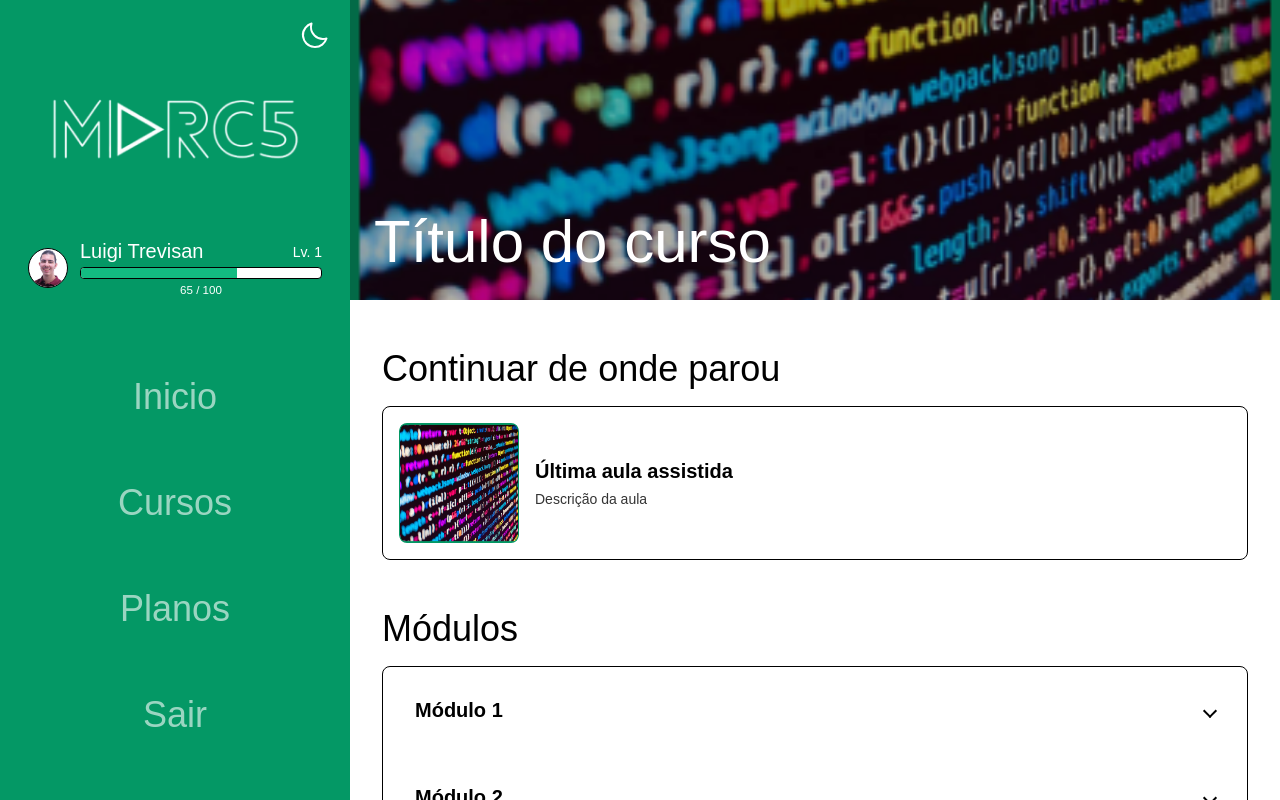
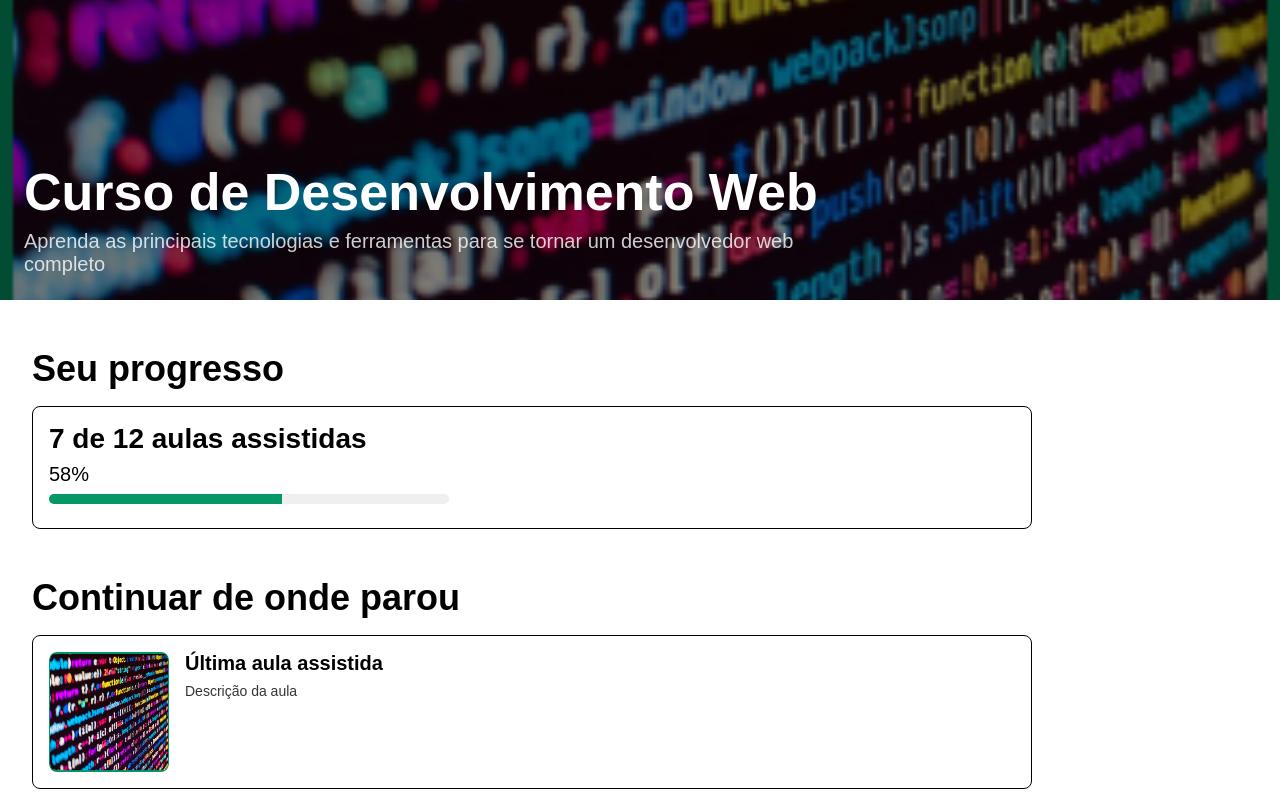
Before and after one commit to Rodrigosiq03/marc5-service, a React (Vite) app in the folder web/: page /cursos/1 in a window 1280 px wide. Shown: the top 800 px of the page. Built offline with nearby package versions, Linux system fonts and the light colour scheme; a web font is replaced by a local one.

Commit message:
feat: update course home screen and route

```diff
--- a/web/src/App.tsx
+++ b/web/src/App.tsx
@@ -102,10 +102,13 @@ function App() {
             <Route path="/inicio" element={<HomeScreen />} />
             <Route path="/cursos" element={<CoursesScreen />} />
             <Route
+              path={RESTRICTED_ROUTES.COURSE.path}
+              element={<CourseHomeScreen/>}
+            />
+            <Route
               path={RESTRICTED_ROUTES.LESSON.path}
               element={<LessonScreen toggleTheme={toggleTheme} isOpen={isSidebarOpen} setIsOpen={setIsSidebarOpen} />}
             />
-            <Route path="/cursos/:course_id" element={<CourseHomeScreen />} />
             <Route path="/planos" element={<PlansScreen />} />
             <Route path="/perfil" element={<ProfileScreen />} />
             <Route
--- a/web/src/components/CourseHome/index.tsx
+++ b/web/src/components/CourseHome/index.tsx
@@ -1,14 +1,22 @@
 import React, { useState } from 'react';
 import { useParams, useNavigate } from 'react-router-dom';
-import { CourseHomeContainer, CourseTitleContainer, CourseTitle, CourseContentContainer,
-    SectionTitle, ContinueCard, ContinueImage, ModulesCard, Module, ModuleTitle,
+import { CourseHomeContainer, CourseTitleContainer, CourseTitle, CourseDescription, CourseContentContainer,
+    SectionTitle, ProgressCard, ProgressTitle, ProgressBar, ProgressBarFill ,ContinueCard, ContinueImage, ModulesCard, Module, ModuleTitle,
     ModuleLessons, ModuleLesson, ContinueCardWrapper, ContinueButton,
-    ContinueContent, ModuleHeader, ModuleArrow, LessonTitle } from './styles';
+    ContinueContent, ModuleHeader, ModuleArrow, LessonTitle,
+    ProgressPercentage} from './styles';
+import { Progress } from '../SideBar/styles';
 
 interface CourseModule {
     _id: string,
     title: string,
-    lessons: string[],
+    lessons: Lesson[],
+}
+
+interface Lesson {
+    _id: string,
+    title: string,
+    description: string
 }
 
 interface Course {
@@ -16,56 +24,66 @@ interface Course {
     description: string,
     image_url: string,
     progress: number,
+    lessons_completed: number,
+    lessons_total: number,
     modules: CourseModule[],
 }
 
 const CourseHomeScreen: React.FC = () => {
-    const { course_id } = useParams<{ course_id: string }>();
+    const { courseId } = useParams<{ courseId: string }>();
     const navigate = useNavigate();
     const [openModules, setOpenModules] = useState<Record<string, boolean>>({});
 
     const course: Course = {
-        title: 'Título do curso',
-        description: 'Descrição do curso.',
+        title: 'Curso de Desenvolvimento Web',
+        description: 'Aprenda as principais tecnologias e ferramentas para se tornar um desenvolvedor web completo',
         image_url: '/curso.png',
-        progress: 0.40,
+        progress: 0.5833,
+        lessons_completed: 7,
+        lessons_total: 12,
+
         modules: [
             {
+                _id: '0',
+                title: 'Introdução ao Desenvolvimento Web',
+                lessons: [
+                    { _id: '0', title: 'O que é Desenvolvimento Web?', description: 'Entenda os conceitos básicos do desenvolvimento web.' },
+                    { _id: '1', title: 'Como a Web Funciona', description: 'Aprenda como os navegadores e servidores se comunicam.' },
+                    { _id: '2', title: 'Ferramentas Necessárias', description: 'Veja quais ferramentas você precisa para começar.' }
+                ]
+            },
+            {
                 _id: '1',
-                title: 'Módulo 1',
+                title: 'HTML e CSS',
                 lessons: [
-                    'Aula 1',
-                    'Aula 2',
-                    'Aula 3',
-                    'Aula 4',
+                    { _id: '0', title: 'Estrutura HTML', description: 'Aprenda a criar a estrutura básica de uma página web.' },
+                    { _id: '1', title: 'Estilização com CSS', description: 'Descubra como estilizar suas páginas com CSS.' },
+                    { _id: '2', title: 'Layouts Responsivos', description: 'Implemente designs que se adaptam a diferentes dispositivos.' }
                 ]
             },
             {
                 _id: '2',
-                title: 'Módulo 2',
+                title: 'JavaScript e DOM',
                 lessons: [
-                    'Aula 1',
-                    'Aula 2',
-                    'Aula 3',
-                    'Aula 4',
+                    { _id: '0', title: 'Introdução ao JavaScript', description: 'Aprenda os fundamentos do JavaScript.' },
+                    { _id: '1', title: 'Manipulação do DOM', description: 'Veja como interagir com os elementos da sua página.' },
+                    { _id: '2', title: 'Eventos no JavaScript', description: 'Descubra como capturar e reagir a eventos do usuário.' }
                 ]
             },
             {
                 _id: '3',
-                title: 'Módulo 3',
+                title: 'Frameworks e Bibliotecas',
                 lessons: [
-                    'Aula 1',
-                    'Aula 2',
-                    'Aula 3',
-                    'Aula 4',
+                    { _id: '0', title: 'Introdução ao React', description: 'Comece a construir interfaces modernas com React.' },
+                    { _id: '1', title: 'Gerenciamento de Estado', description: 'Aprenda a gerenciar o estado de suas aplicações.' },
+                    { _id: '2', title: 'Estilização com CSS-in-JS', description: 'Explore técnicas de estilização modernas no React.' }
                 ]
             }
         ]
     }
 
     const handleContinueClick = () => {
-        // Aqui você pode navegar para a última aula assistida
-        navigate(`/cursos/${course_id}/aulas/lastWatched`);
+        navigate(`/cursos/${courseId}/aulas/0`);
     };
 
     const handleContinueKeyDown = (event: React.KeyboardEvent) => {
@@ -83,16 +101,28 @@ const CourseHomeScreen: React.FC = () => {
     };
 
     const handleLessonClick = (moduleId: string, lessonIndex: number) => {
-        navigate(`/cursos/${course_id}/aulas/${lessonIndex}`);
+        navigate(`/courses/${courseId}/modules/${moduleId}/lessons/${lessonIndex}`);
     };
 
     return (
         <CourseHomeContainer>
             <CourseTitleContainer image_url={course.image_url}>
+                <div>
                     <CourseTitle>{course.title}</CourseTitle>
+                    <CourseDescription>{course.description}</CourseDescription>
+                </div>
             </CourseTitleContainer>
 
             <CourseContentContainer>
+                <SectionTitle>Seu progresso</SectionTitle>
+                <ProgressCard>
+                    <ProgressTitle>{course.lessons_completed} de {course.lessons_total} aulas assistidas</ProgressTitle>
+                    <ProgressPercentage>{(course.progress * 100).toFixed(0)}%</ProgressPercentage>
+                    <ProgressBar>
+                        <ProgressBarFill $progress={course.progress * 100} />
+                    </ProgressBar>
+                </ProgressCard>
+
                 <SectionTitle>Continuar de onde parou</SectionTitle>
                 <ContinueCardWrapper $isClickable={true}>
                     <ContinueCard>
@@ -120,11 +150,11 @@ const CourseHomeScreen: React.FC = () => {
                                 <ModuleTitle>{module.title}</ModuleTitle>
                                 <ModuleArrow $isOpen={openModules[module._id]} />
                             </ModuleHeader>
-                            {openModules[module._id] && (
-                                <ModuleLessons>
+
+                            <ModuleLessons isOpen={openModules[module._id]}>
                                 {module.lessons.map((lesson, index) => (
                                     <ModuleLesson
-                                            key={index}
+                                        key={lesson._id}
                                         onClick={() => handleLessonClick(module._id, index)}
                                         role="button"
                                         tabIndex={0}
@@ -135,11 +165,10 @@ const CourseHomeScreen: React.FC = () => {
                                             }
                                         }}
                                     >
-                                            <LessonTitle>{lesson}</LessonTitle>
+                                        <LessonTitle>{lesson.title}</LessonTitle>
                                     </ModuleLesson>
                                 ))}
                             </ModuleLessons>
-                            )}
                         </Module>
                     ))}
                 </ModulesCard>
--- a/web/src/components/CourseHome/styles.ts
+++ b/web/src/components/CourseHome/styles.ts
@@ -2,6 +2,10 @@ import styled from "styled-components";
 
 interface ArrowProps {
     $isOpen: boolean;
+}
+
+interface ModuleLessonsProps {
+    isOpen: boolean;
 }
 
 export const CourseHomeContainer = styled.div`
@@ -31,7 +35,7 @@ export const CourseTitleContainer = styled.div<{ image_url: string }>`
         background-image: url(${props => props.image_url});
         background-size: cover;
         background-position: center;
-        filter: brightness(0.7);
+        filter: brightness(0.5);
         z-index: 1;
     }
 
@@ -41,19 +45,34 @@ export const CourseTitleContainer = styled.div<{ image_url: string }>`
     }
 `
 
-export const CourseTitle = styled.h1`
-    font-size: ${({theme}) => theme.fontsSizes.desktop.h1};
+export const CourseTitle = styled.h2`
+    font-size: ${({theme}) => theme.fontsSizes.desktop.h2};
     color: white;
-    font-weight: 500;
+    font-weight: bold;
     text-align: left;
     position: relative;
     z-index: 2;
+    margin-bottom: 0.5rem;
 
     @media (max-width: 768px) {
-        font-size: ${({theme}) => theme.fontsSizes.mobile.h1};
+        font-size: ${({theme}) => theme.fontsSizes.mobile.h2};
     }
 `
 
+export const CourseDescription = styled.h6`
+    font-size: ${({theme}) => theme.fontsSizes.desktop.h5};
+    color: white;
+    opacity: 0.8;
+    font-weight: normal;
+    text-align: left;
+    position: relative;
+    z-index: 2;
+    max-width: 800px;
+
+    @media (max-width: 768px) {
+        display: none;
+    }
+`
 
 export const CourseContentContainer = styled.div`
     padding: 2rem;
@@ -66,12 +85,65 @@ export const CourseContentContainer = styled.div`
 export const SectionTitle = styled.h3`
     font-size: ${({theme}) => theme.fontsSizes.desktop.h3};
     color: ${({theme}) => theme.colors.primary};
-    font-weight: 500;
+    font-weight: bold;
     margin-bottom: 1rem;
 
     @media (max-width: 768px) {
         font-size: ${({theme}) => theme.fontsSizes.mobile.h3};
     }
+`
+
+export const ProgressCard = styled.div`
+    max-width: 1000px;
+    margin-bottom: 3rem;
+    border-radius: 0.5rem;
+    border: 1px solid ${({theme}) => theme.colors.primary};
+    padding: 1rem;
+    display: flex;
+    flex-direction: column;
+`
+
+export const ProgressTitle = styled.h4`
+    font-size: ${({theme}) => theme.fontsSizes.desktop.h4};
+    color: ${({theme}) => theme.colors.primary};
+    font-weight: bold;
+    margin-bottom: 0.5rem;
+
+    @media (max-width: 768px) {
+        font-size: ${({theme}) => theme.fontsSizes.mobile.h4};
+        margin-bottom: 0.25rem;
+    }
+`
+
+export const ProgressPercentage = styled.h5`
+    font-size: ${({theme}) => theme.fontsSizes.desktop.h5};
+    color: ${({theme}) => theme.colors.primary};
+    font-weight: normal;
+
+    @media (max-width: 768px) {
+        font-size: ${({theme}) => theme.fontsSizes.mobile.h5};
+    }
+`
+
+export const ProgressBar = styled.div`
+    max-width: 400px;
+    height: 10px;
+    background-color: ${({theme}) => theme.colors.primary}10;
+    border-radius: 10px;
+    margin-top: 0.5rem;
+    margin-bottom: 0.5rem;
+
+    @media (max-width: 768px) {
+        height: 8px;
+        border-radius: 8px;
+    }
+`
+
+export const ProgressBarFill = styled.div<{ $progress: number }>`
+    width: ${props => props.$progress}%;
+    height: 100%;
+    background-color: ${({theme}) => theme.colors.green_500};
+    border-radius: 10px 0 0 10px;
 `
 
 export const ContinueCardWrapper = styled.div<{ $isClickable: boolean }>`
@@ -86,7 +158,6 @@ export const ContinueCardWrapper = styled.div<{ $isClickable: boolean }>`
 
 export const ContinueCard = styled.div`
     max-width: 1000px;
-    background-color: transparent;
     margin-bottom: 3rem;
     border-radius: 0.5rem;
     border: 1px solid ${({theme}) => theme.colors.primary};
@@ -129,7 +200,6 @@ export const ContinueButton = styled.button`
 export const ContinueContent = styled.div`
     display: flex;
     flex-direction: column;
-    justify-content: center;
     gap: 0.5rem;
 
     h4 {
@@ -175,20 +245,22 @@ export const ModulesCard = styled.div`
     border: 1px solid ${({theme}) => theme.colors.primary};
     display: flex;
     flex-direction: column;
+    padding: 0.2rem;
 
     @media (max-width: 768px) {
         margin-bottom: 1rem;
+        padding: 0.1rem;
     }
 `
 
 export const Module = styled.div`
     display: flex;
     flex-direction: column;
-    padding: 1rem;
+    padding: 0.2rem;
     width: 100%;
 
     @media (max-width: 768px) {
-        padding: 0.5rem;
+        padding: 0.1rem;
     }
 `
 
@@ -199,6 +271,7 @@ export const ModuleHeader = styled.button`
     align-items: center;
     background: none;
     border: none;
+    border-radius: 0.5rem;
     padding: 1rem;
     cursor: pointer;
     transition: background-color 0.2s ease;
@@ -211,7 +284,7 @@ export const ModuleHeader = styled.button`
 export const ModuleTitle = styled.h5`
     font-size: ${({theme}) => theme.fontsSizes.desktop.h5};
     color: ${({theme}) => theme.colors.primary};
-    font-weight: bold;
+    font-weight: 600;
 
     @media (max-width: 768px) {
         font-size: ${({theme}) => theme.fontsSizes.mobile.h5};
@@ -230,6 +303,7 @@ export const ModuleArrow = styled.span<ArrowProps>`
 export const ModuleLesson = styled.div`
     cursor: pointer;
     transition: background-color 0.2s ease;
+    border-radius: 0.5rem;
 
     &:hover {
         background-color: ${({theme}) => theme.colors.primary}10;
@@ -241,18 +315,34 @@ export const ModuleLesson = styled.div`
     }
 `;
 
-export const LessonTitle = styled.span`
+export const LessonTitle = styled.h6`
+    font-size: ${({theme}) => theme.fontsSizes.desktop.h6};
+    color: ${({theme}) => theme.colors.primary};
+    font-weight: 400;
+    padding: 1rem 2rem;
+    transition: color 0.2s ease;
+
+    @media (max-width: 768px) {
+        font-size: ${({theme}) => theme.fontsSizes.mobile.h6};
+    }
+`;
+
+export const LessonDescription = styled.p`
     font-size: ${({theme}) => theme.fontsSizes.desktop.p};
-    color: ${({theme}) => theme.colors.primary};
+    color: ${({theme}) => theme.colors.primary}CC;
     padding: 0.5rem 1rem;
-    transition: color 0.2s ease;
 
     @media (max-width: 768px) {
         font-size: ${({theme}) => theme.fontsSizes.mobile.p};
     }
-`;
+`
 
-export const ModuleLessons = styled.div`
+export const ModuleLessons = styled.div<ModuleLessonsProps>`
+    max-height: ${({ isOpen }) => (isOpen ? '500px' : '0')};
+    opacity: ${({ isOpen }) => (isOpen ? '1' : '0')};
+    transform: ${({ isOpen }) => (isOpen ? 'translateY(0)' : 'translateY(-10px)')};
+    overflow: hidden;
+    transition: max-height 0.3s ease, opacity 0.3s ease, transform 0.3s ease;
     display: flex;
     flex-direction: column;
     margin-left: 1rem;
@@ -260,4 +350,4 @@ export const ModuleLessons = styled.div`
     @media (max-width: 768px) {
         margin-left: 0.5rem;
     }
-`
+`;
--- a/web/src/types/routes.ts
+++ b/web/src/types/routes.ts
@@ -3,7 +3,7 @@ export type RestrictedRoute = {
   exact: boolean;
 };
 
-export type RestrictedRouteKey = "LOGIN" | "LESSON" | "ADMIN";
+export type RestrictedRouteKey = "LOGIN" | "COURSE" | "LESSON" | "ADMIN";
 
 export type RestrictedRoutesConfig = {
   [K in RestrictedRouteKey]: RestrictedRoute;
@@ -14,6 +14,10 @@ export const RESTRICTED_ROUTES: RestrictedRoutesConfig = {
       path: '/login',
       exact: true
     },
+    COURSE: {
+      path: '/cursos/:courseId',
+      exact: false
+    },
     LESSON: {
       path: '/cursos/:courseId/aulas/:lessonId',
       exact: false
```
Lines whose indentation alone changed are shown as unchanged.
